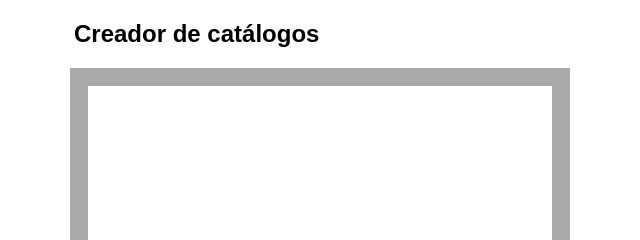
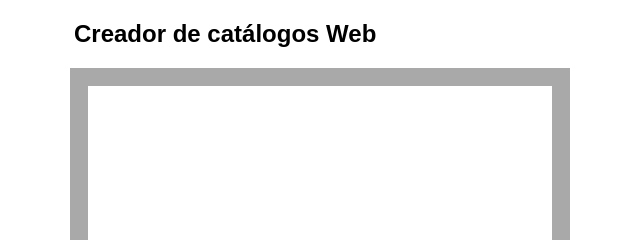
Before and after one commit to BnVent/creador-de-catalogos, a website: page index.html in a window 1280 px wide. Shown: the top 240 px of the page, 320-960 px from the left. Drawn offline with Linux system fonts and the light colour scheme.

Commit message:
Change App title

```diff
--- a/index.html
+++ b/index.html
@@ -12,7 +12,7 @@
   <body>
     <div id="app">
       <header>
-        <h1>Creador de catálogos</h1>
+        <h1>Creador de catálogos Web</h1>
       </header>
       <div id="catalog-container">
         <div id="catalog">
```
